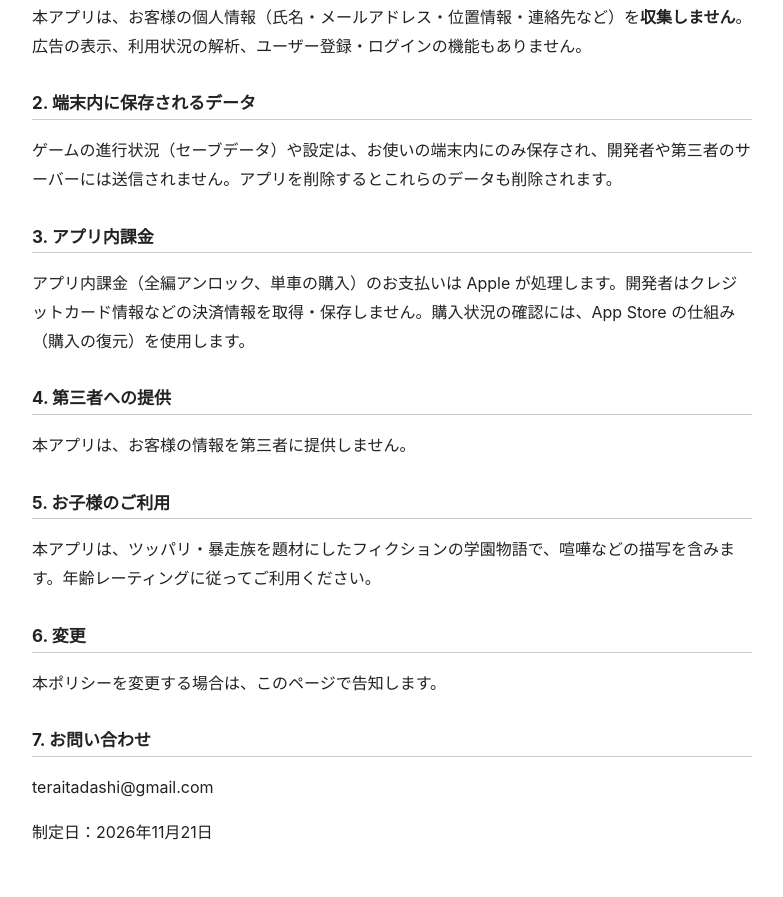
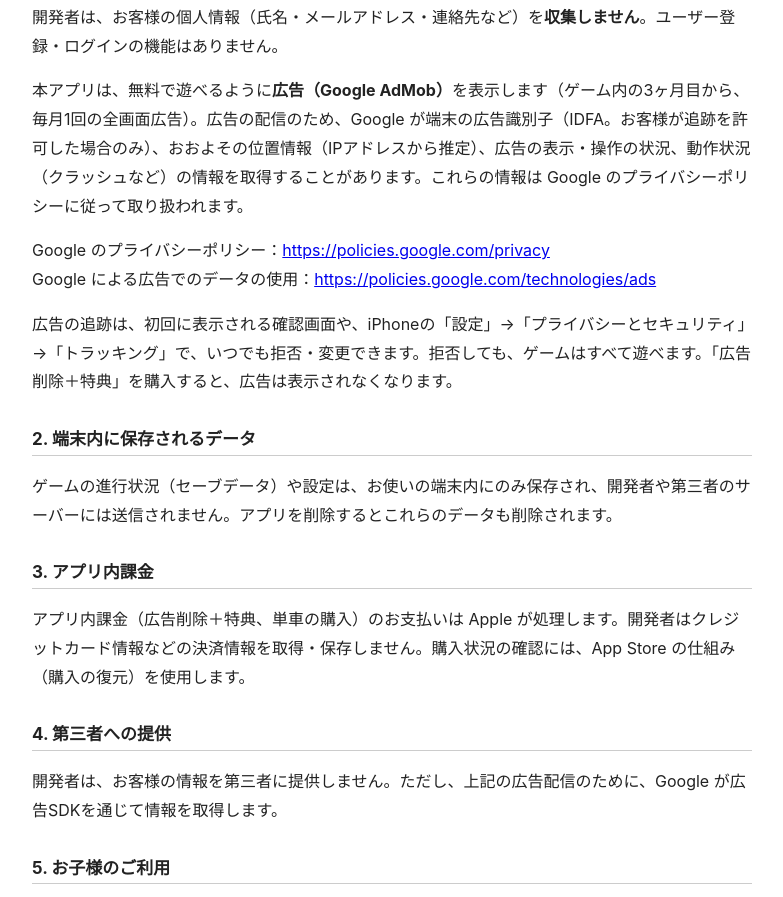
Before and after one commit to teraitadashi/bakusouzoku-pages, a plain HTML site: page privacy.html in a window 1280 px wide. Shown: the part 192-1089 px from the top of the page, without its empty margins (248-1031 px from the left). Drawn offline with Linux system fonts and the light colour scheme.

Commit message:
プライバシーポリシーに広告（Google AdMob）の記載を追加
Co-Authored-By: Claude Opus 5.5 <noreply@anthropic.com>
Claude-Session: https://claude.ai/code/session_011yhXxYVyGsceGytFp8gait

```diff
--- a/privacy.html
+++ b/privacy.html
@@ -3,17 +3,17 @@
 <h1>プライバシーポリシー</h1>
 <p>「爆走族ストーリー」（以下「本アプリ」）は、Tadashi Terai（以下「開発者」）が提供します。</p>
 <h2>1. 収集する情報</h2>
-<p>本アプリは、お客様の個人情報（氏名・メールアドレス・位置情報・連絡先など）を<b>収集しません</b>。広告の表示、利用状況の解析、ユーザー登録・ログインの機能もありません。</p>
+<p>開発者は、お客様の個人情報（氏名・メールアドレス・連絡先など）を<b>収集しません</b>。ユーザー登録・ログインの機能はありません。</p><p>本アプリは、無料で遊べるように<b>広告（Google AdMob）</b>を表示します（ゲーム内の3ヶ月目から、毎月1回の全画面広告）。広告の配信のため、Google が端末の広告識別子（IDFA。お客様が追跡を許可した場合のみ）、おおよその位置情報（IPアドレスから推定）、広告の表示・操作の状況、動作状況（クラッシュなど）の情報を取得することがあります。これらの情報は Google のプライバシーポリシーに従って取り扱われます。</p><p>Google のプライバシーポリシー：<a href="https://policies.google.com/privacy">https://policies.google.com/privacy</a><br>Google による広告でのデータの使用：<a href="https://policies.google.com/technologies/ads">https://policies.google.com/technologies/ads</a></p><p>広告の追跡は、初回に表示される確認画面や、iPhoneの「設定」→「プライバシーとセキュリティ」→「トラッキング」で、いつでも拒否・変更できます。拒否しても、ゲームはすべて遊べます。「広告削除＋特典」を購入すると、広告は表示されなくなります。</p>
 <h2>2. 端末内に保存されるデータ</h2>
 <p>ゲームの進行状況（セーブデータ）や設定は、お使いの端末内にのみ保存され、開発者や第三者のサーバーには送信されません。アプリを削除するとこれらのデータも削除されます。</p>
 <h2>3. アプリ内課金</h2>
-<p>アプリ内課金（全編アンロック、単車の購入）のお支払いは Apple が処理します。開発者はクレジットカード情報などの決済情報を取得・保存しません。購入状況の確認には、App Store の仕組み（購入の復元）を使用します。</p>
+<p>アプリ内課金（広告削除＋特典、単車の購入）のお支払いは Apple が処理します。開発者はクレジットカード情報などの決済情報を取得・保存しません。購入状況の確認には、App Store の仕組み（購入の復元）を使用します。</p>
 <h2>4. 第三者への提供</h2>
-<p>本アプリは、お客様の情報を第三者に提供しません。</p>
+<p>開発者は、お客様の情報を第三者に提供しません。ただし、上記の広告配信のために、Google が広告SDKを通じて情報を取得します。</p>
 <h2>5. お子様のご利用</h2>
 <p>本アプリは、ツッパリ・暴走族を題材にしたフィクションの学園物語で、喧嘩などの描写を含みます。年齢レーティングに従ってご利用ください。</p>
 <h2>6. 変更</h2>
 <p>本ポリシーを変更する場合は、このページで告知します。</p>
 <h2>7. お問い合わせ</h2>
 <p>teraitadashi@gmail.com</p>
-<p>制定日：2026年11月21日</p></body></html>
+<p>制定日：2026年11月21日／改定日：2026年11月25日（広告の表示に伴う改定）</p></body></html>
```
